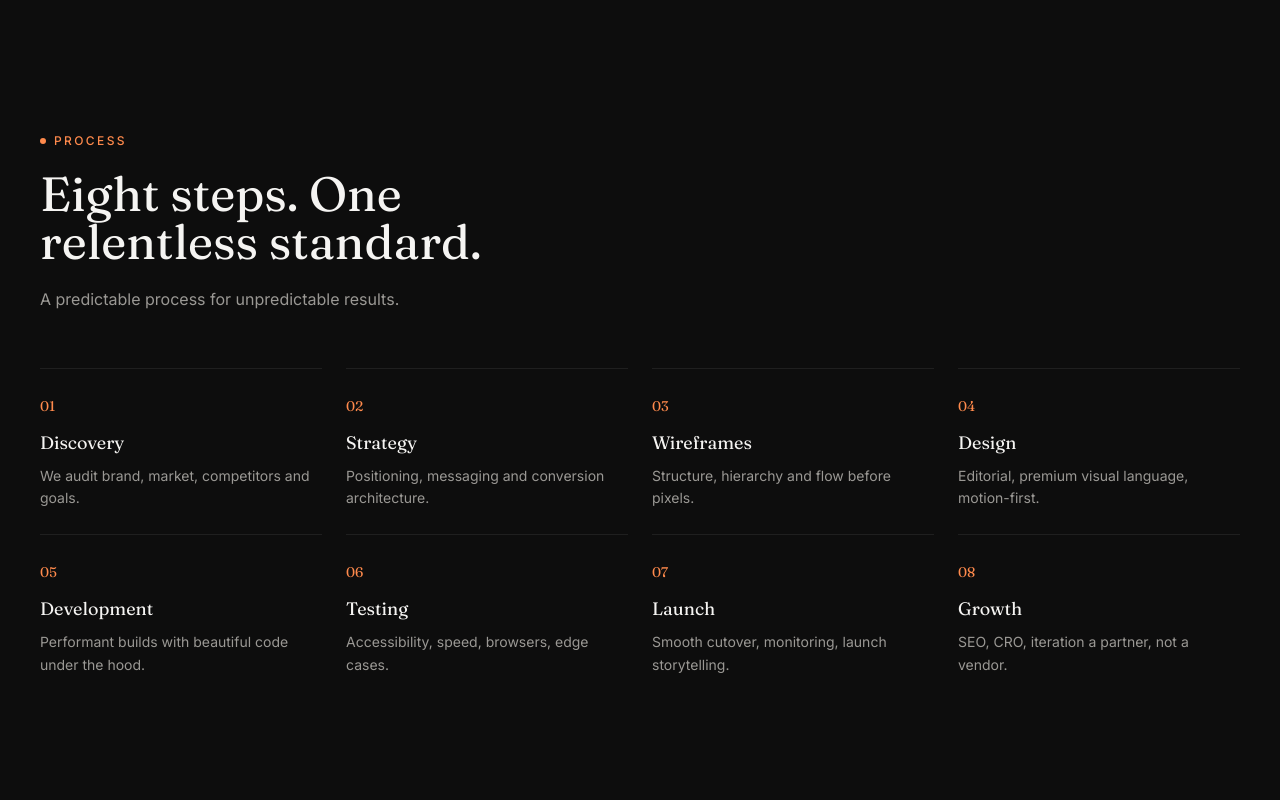
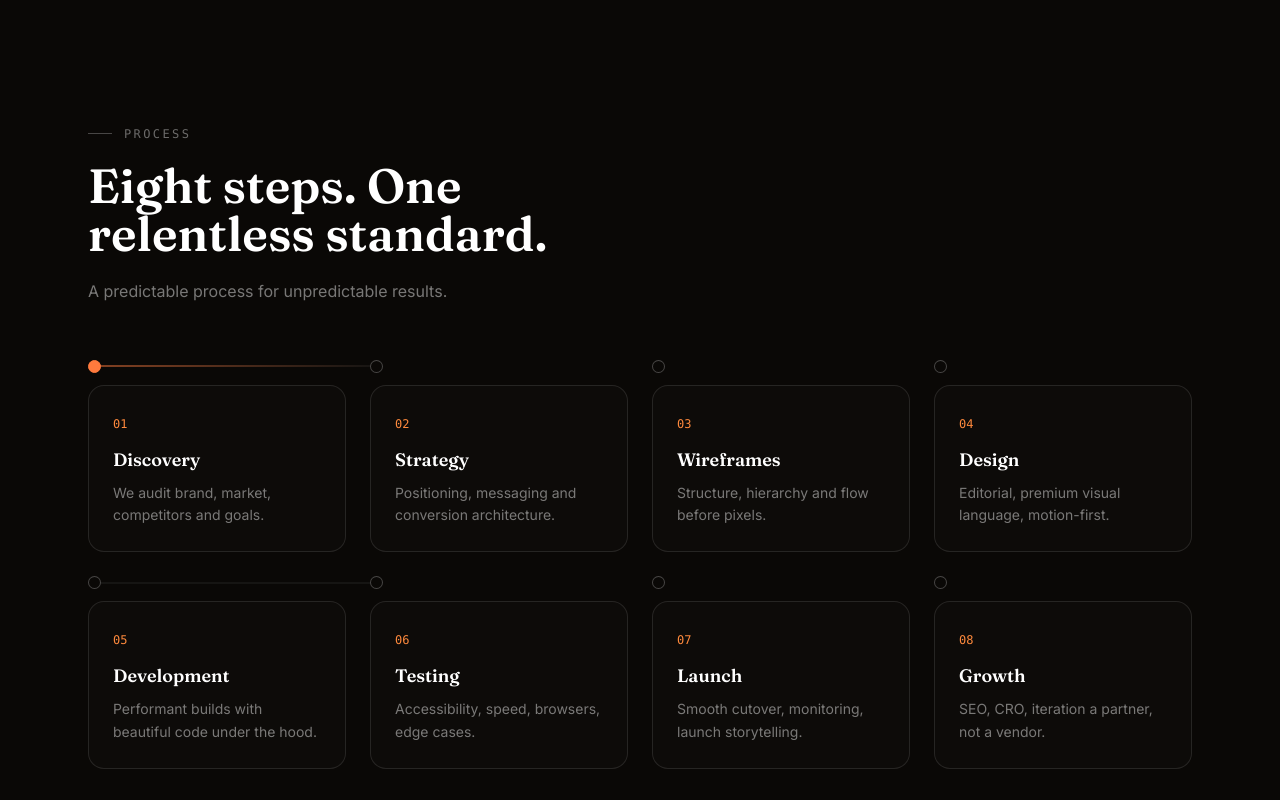
Before and after one commit to Harsh90Prajapati/Dribble.io, a React (Vite) app: page / in a window 1280 px wide. Shown: the part 4640-5440 px from the top of the page. Built offline with nearby package versions, Linux system fonts and the light colour scheme.

Commit message:
Process Updated

```diff
--- a/src/components/Process.jsx
+++ b/src/components/Process.jsx
@@ -1,22 +1,126 @@
+import { useEffect, useRef, useState } from 'react'
 import { process } from '../data/content'
 
+/* ---------- scroll-reveal hook ---------- */
+function useInView(threshold = 0.15) {
+  const ref = useRef(null)
+  const [inView, setInView] = useState(false)
+
+  useEffect(() => {
+    const node = ref.current
+    if (!node) return
+    const observer = new IntersectionObserver(
+      ([entry]) => {
+        if (entry.isIntersecting) {
+          setInView(true)
+          observer.unobserve(node)
+        }
+      },
+      { threshold, rootMargin: '0px 0px -10% 0px' }
+    )
+    observer.observe(node)
+    return () => observer.disconnect()
+  }, [threshold])
+
+  return [ref, inView]
+}
+
+/* ---------- one row: timeline strip + its 4 cards ---------- */
+function StepRow({ steps, rowIndex, isFirstRow }) {
+  const [ref, inView] = useInView(0.1)
+
+  return (
+    <div ref={ref} className={rowIndex > 0 ? 'mt-6' : ''}>
+      {/* timeline strip — dots + connecting line, aligned to the same grid as the cards.
+          Only shown from lg up, since it only reads correctly with 4 dots in a row;
+          the in-card step numbers already carry the sequence on smaller screens. */}
+      <div className="relative hidden lg:grid grid-cols-4 gap-6 mb-3">
+        <div
+          className={`absolute left-[6px] right-[calc(6px+((100%-6px*2)*3/4)-6px)] top-1/2 h-px -translate-y-1/2 ${
+            isFirstRow
+              ? 'bg-gradient-to-r from-[#ff7a3d] to-white/10'
+              : 'bg-white/10'
+          }`}
+        />
+        {steps.map((step, i) => (
+          <div key={step.n} className="relative flex">
+            <span
+              className={`z-10 h-[13px] w-[13px] rounded-full border transition-colors duration-500 ${
+                isFirstRow && i === 0
+                  ? 'bg-[#ff7a3d] border-[#ff7a3d]'
+                  : 'bg-[#0a0806] border-white/25'
+              }`}
+            />
+          </div>
+        ))}
+      </div>
+
+      {/* cards */}
+      <div className="grid sm:grid-cols-2 lg:grid-cols-4 gap-5 lg:gap-6">
+        {steps.map((step, i) => (
+          <div
+            key={step.n}
+            style={{ transitionDelay: inView ? `${i * 90}ms` : '0ms' }}
+            className={`rounded-2xl border border-white/10 bg-white/[0.015] p-6 transition-all duration-700 ease-out hover:border-white/20 hover:bg-white/[0.03]
+              ${inView ? 'opacity-100 translate-y-0' : 'opacity-0 translate-y-8'}`}
+          >
+            <span className="font-mono text-xs text-[#ff8a3d]">
+              {String(step.n).padStart(2, '0')}
+            </span>
+            <h3 className="font-display text-lg font-bold mt-3 text-white">
+              {step.title}
+            </h3>
+            <p className="text-sm text-white/45 mt-2 leading-relaxed">
+              {step.desc}
+            </p>
+          </div>
+        ))}
+      </div>
+    </div>
+  )
+}
+
+/* ---------- section ---------- */
+function chunk(arr, size) {
+  const out = []
+  for (let i = 0; i < arr.length; i += size) out.push(arr.slice(i, i + size))
+  return out
+}
+
 export default function Process() {
+  const [headerRef, headerInView] = useInView(0.3)
+  const rows = chunk(process.steps, 4)
+
   return (
-    <section id="process" className="section bg-base-soft">
-      <div className="wrap">
-        <div className="max-w-xl">
-          <span className="eyebrow">{process.eyebrow}</span>
-          <h2 className="font-display text-3xl md:text-4xl lg:text-5xl mt-5 text-ink">{process.title}</h2>
-          <p className="text-ink-muted mt-5 leading-relaxed">{process.subtitle}</p>
+    <section id="process" className="section bg-[#0a0806] py-24 md:py-32">
+      <div className="wrap mx-auto max-w-6xl px-6 sm:px-10 lg:px-12">
+        <div
+          ref={headerRef}
+          className={`max-w-xl transition-all duration-700 ease-out ${
+            headerInView ? 'opacity-100 translate-y-0' : 'opacity-0 translate-y-6'
+          }`}
+        >
+          <div className="flex items-center gap-3">
+            <span className="h-px w-6 bg-white/25" />
+            <span className="text-xs font-mono uppercase tracking-[0.2em] text-white/40">
+              {process.eyebrow}
+            </span>
+          </div>
+          <h2 className="font-display text-3xl md:text-4xl lg:text-5xl font-extrabold mt-5 text-white leading-[1.08]">
+            {process.title}{' '}
+            <span className="italic font-medium text-white/45">{process.titleAccent}</span>
+          </h2>
+          <p className="text-white/45 mt-5 leading-relaxed">{process.subtitle}</p>
         </div>
 
-        <div className="grid sm:grid-cols-2 lg:grid-cols-4 gap-6 mt-14">
-          {process.steps.map((step) => (
-            <div key={step.n} className="border-t border-line pt-6">
-              <span className="font-display text-sm text-ember-light">{step.n}</span>
-              <h3 className="font-display text-lg mt-3 text-ink">{step.title}</h3>
-              <p className="text-sm text-ink-muted mt-2 leading-relaxed">{step.desc}</p>
-            </div>
+        <div className="mt-14">
+          {rows.map((rowSteps, rowIndex) => (
+            <StepRow
+              key={rowIndex}
+              steps={rowSteps}
+              rowIndex={rowIndex}
+              isFirstRow={rowIndex === 0}
+            />
           ))}
         </div>
       </div>
```
